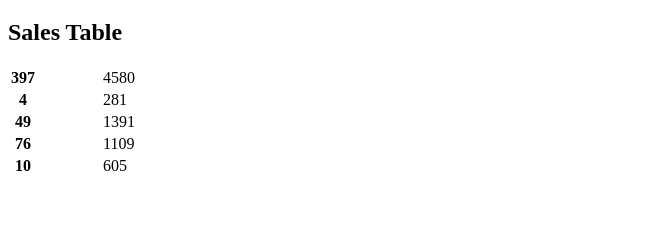
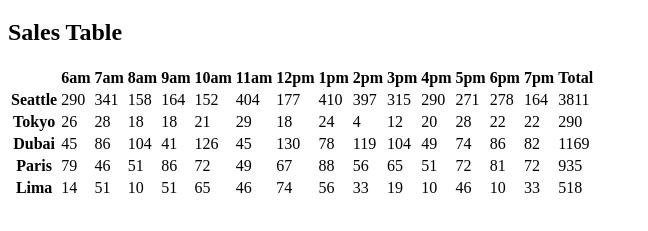
Before and after one commit to AmberFalbo/cookie-stand, a plain HTML site: page sales.html in a window 1280 px wide. Shown: the part 61-292 px from the top of the page, without its empty margins (0-648 px from the left). Drawn offline with Linux system fonts and the light colour scheme.

Commit message:
data table working, added table hours header

```diff
--- a/js/app.js
+++ b/js/app.js
@@ -14,7 +14,7 @@
 // total cookies for the day
 
 //////////////////////////////////////////////////
-var hours = ['6am', '7am', '8am', '9am', '10am', '11am', '12pm','1pm', '2pm', '3pm', '4pm', '4pm', '5pm', '6pm', '7pm', '8pm'];
+var hours = ['6am', '7am', '8am', '9am', '10am', '11am', '12pm','1pm', '2pm', '3pm', '4pm', '5pm', '6pm', '7pm'];
 
 
 function Store(name, minCustomersEachHour, maxCustomersEachHour, averageCookiesPerPerson){
@@ -62,14 +62,13 @@ Store.prototype.calcCookiesForTheDay = function(){
   }
 };
 
-// only for the body of the table
 
-// get the parent Element
-var parentElement = document.getElementById('table');
 
 Store.prototype.render = function(){
   this.calcCookiesForTheDay();
-
+  // only for the body of the table
+  // get the parent Element
+  var parentElement = document.getElementById('table');
 
 
   // this is for "seattle"
@@ -89,7 +88,7 @@ Store.prototype.render = function(){
     // create a td
     var tableData = document.createElement('td');
     // fill it with content: this.cookiesSoldEachHour[i]
-    tableHeader.textContent = this.cookiesSoldEachHour[i];
+    tableData.textContent = this.cookiesSoldEachHour[i];
     // append td to the table row
     tableRow.appendChild(tableData);
   }
@@ -113,6 +112,35 @@ function getRandomNumber(min, max) {
   return Math.floor(Math.random() * (max - min +1)) + min;
 }
 
+Store.prototype.renderHours = function hoursRow(){
+// select parent element
+  var hoursElement = document.getElementById('hoursTable');
+// create tr
+  var tableRow = document.createElement('tr');
+   // create an empty cell
+  var tableHeader = document.createElement('th');
+  tableHeader.textContent = '';
+  tableRow.appendChild(tableHeader);
+
+  // then loop over all of the hours then do the same thing over each hours
+  for(var i=0; i<hours.length; i++){
+    tableHeader = document.createElement('th');
+    tableHeader.textContent = hours[i];
+    // append td to the table row
+    tableRow.appendChild(tableHeader);
+  }
+  // the 3 things
+  // last cell "totals for the day"
+  var hoursTotal = document.createElement('th');
+  hoursTotal.textContent = 'Total';
+  tableRow.appendChild(hoursTotal);
+  hoursElement.appendChild(tableRow);
+
+};
+
+
+
+
 
 
 var seattle = new Store('Seattle', 23, 65, 6.3);
@@ -121,11 +149,16 @@ var dubai = new Store('Dubai', 11, 38, 3.7);
 var paris = new Store('Paris', 20, 38, 2.3);
 var lima = new Store('Lima', 2, 16, 4.6);
 
+Store.prototype.renderHours();
+
+
 seattle.render();
 tokyo.render();
 dubai.render();
 paris.render();
 lima.render();
+
+
 
 console.log('this is seattle', seattle);
 
--- a/sales.html
+++ b/sales.html
@@ -10,8 +10,9 @@
       <h2>Sales Table</h2>
 
       <table>
-        <tbody id="table">
-
+        <thead id = "hoursTable"></thead>
+        <tbody id = "table"></tbody>
+        <tfooter id = "totalTable"></tfooter>
       </table>
 
 
```
Lines whose indentation alone changed are shown as unchanged.
